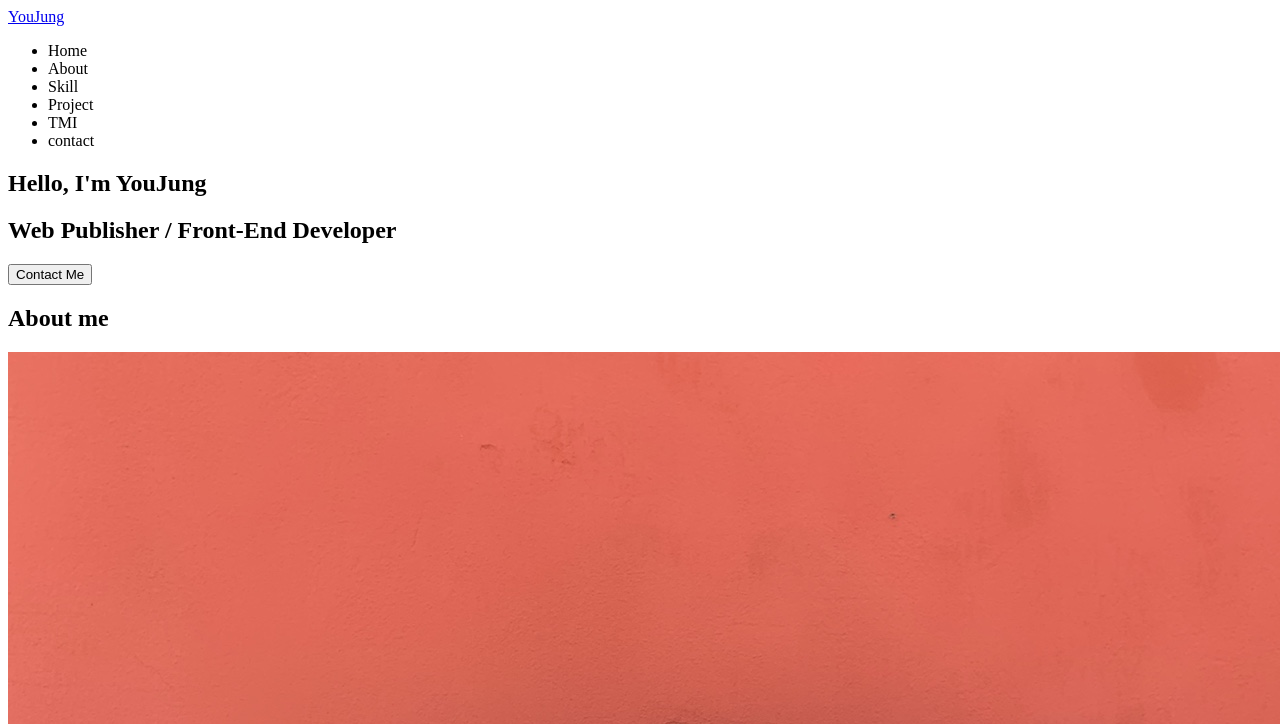
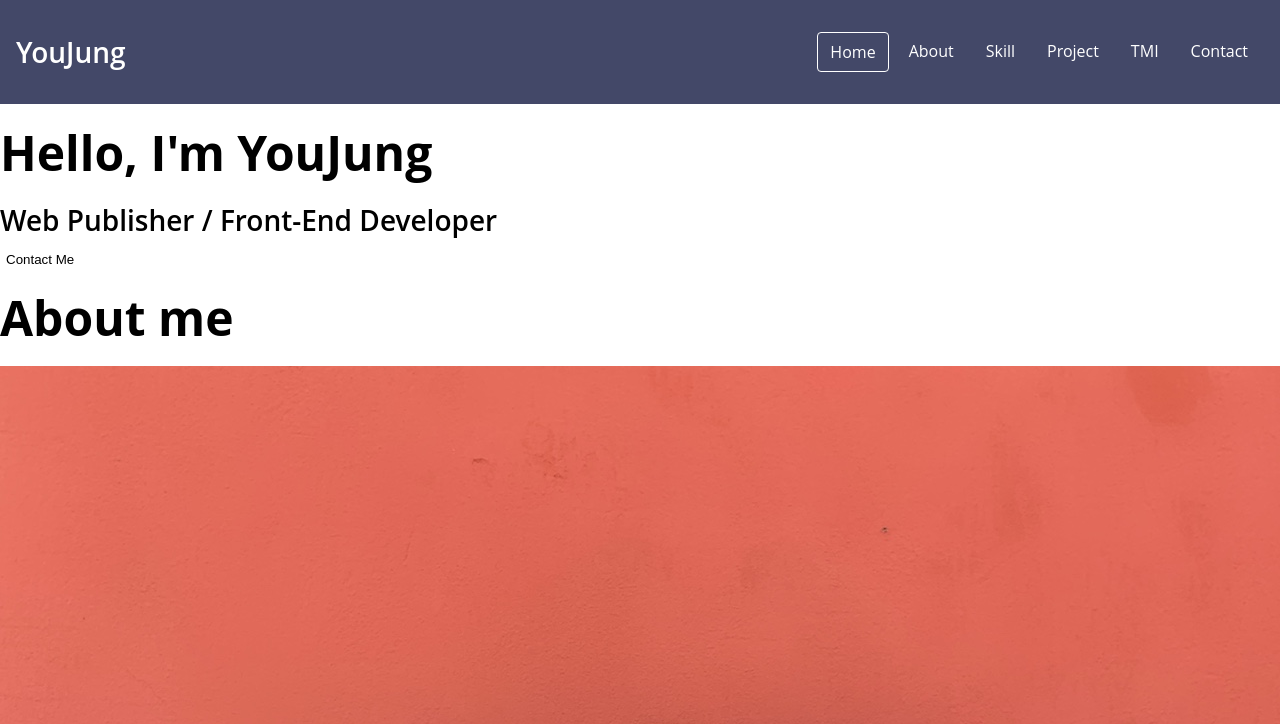
Before and after one commit to Limyoujung/portfolio, a plain HTML site: page index.html in a window 1280 px wide. Shown: the top 724 px of the page. Drawn offline with Linux system fonts and the light colour scheme.

Commit message:
CSS : Navbar

```diff
--- a/index.html
+++ b/index.html
@@ -9,7 +9,7 @@
   <link rel="icon" type="image/png" href="img/favicon.png" />
   <link rel="preconnect" href="https://fonts.gstatic.com">
   <link href="https://fonts.googleapis.com/css2?family=Noto+Sans+KR:wght@400;500;700&display=swap" rel="stylesheet">
-  <link href="stylesheet" href="style.css">
+  <link rel="stylesheet" href="style.css" />
   <script src="main.js" defer></script>
 </head>
 <body>
@@ -20,12 +20,12 @@
       <a href="#">YouJung</a>
     </div>
     <ul class="navbar__menu">
-      <li class="navbar__munu__item">Home</li>
-      <li class="navbar__munu__item">About</li>
-      <li class="navbar__munu__item">Skill</li>
-      <li class="navbar__munu__item">Project</li>
-      <li class="navbar__munu__item">TMI</li>
-      <li class="navbar__munu__item">contact</li>
+      <li class="navbar__menu__item active">Home</li>
+      <li class="navbar__menu__item">About</li>
+      <li class="navbar__menu__item">Skill</li>
+      <li class="navbar__menu__item">Project</li>
+      <li class="navbar__menu__item">TMI</li>
+      <li class="navbar__menu__item">Contact</li>
     </ul>
   </nav>
   <!-- home -->
@@ -60,30 +60,29 @@
     <div class="skillSet">
       <h2>Skills and Attributes</h2>
       <ul class="skillSet__skill">
-        <li class="skillImg"><img src="img/html.png" alt="Html" class="skillNow"></li>
-        <li class="skillImg"><img src="img/css.png" alt="Css" class="skillNow"></li>
-        <li class="skillImg"><img src="img/js.png" alt="Javascript" class="skillNow"></li>
-        <li class="skillImg"><img src="img/jquery.png" alt="Jquery" class="skillNow"></li>
-        <li class="skillImg"><img src="img/rails.jpg" alt="Rails" class="skillNow"></li>
+        <li class="skillImg"><img src="img/skills/html.png" alt="Html" class="skillNow"></li>
+        <li class="skillImg"><img src="img/skills/css.png" alt="Css" class="skillNow"></li>
+        <li class="skillImg"><img src="img/skills/js.png" alt="Javascript" class="skillNow"></li>
+        <li class="skillImg"><img src="img/skills/jquery.png" alt="Jquery" class="skillNow"></li>
+        <li class="skillImg"><img src="img/skills/rails.jpg" alt="Rails" class="skillNow"></li>
       </ul>
       <h2>Dare</h2>
       <ul class="skillSet__dare">
-        <li class="skillImg"><img src="img/ts.jpeg" alt="Typescript" class="skillDare"></li>
-        <li class="skillImg"><img src="img/react.png" alt="React" class="skillDare"></li>
-        <li class="skillImg"><img src="img/vue.png" alt="Vue" class="skillDare"></li>
-        <li class="skillImg"><img src="img/angular.png" alt="Angular" class="skillDare"></li>
-        <li class="skillImg"><img src="img/php.png" alt="Php" class="skillDare"></li>
+        <li class="skillImg"><img src="img/skills/ts.jpeg" alt="Typescript" class="skillDare"></li>
+        <li class="skillImg"><img src="img/skills/react.png" alt="React" class="skillDare"></li>
+        <li class="skillImg"><img src="img/skills/vue.png" alt="Vue" class="skillDare"></li>
+        <li class="skillImg"><img src="img/skills/angular.png" alt="Angular" class="skillDare"></li>
       </ul>
       <h2>Design</h2>
       <ul class="skillSet__design">
-        <li class="skillImg"><img src="img/ps.png" alt="Photoshop" class="skillDesign"></li>
-        <li class="skillImg"><img src="img/xd.png" alt="Xd" class="skillDesign"></li>
-        <li class="skillImg"><img src="img/ai.png" alt="Illustration" class="skillDesign"></li>
+        <li class="skillImg"><img src="img/skills/ps.png" alt="Photoshop" class="skillDesign"></li>
+        <li class="skillImg"><img src="img/skills/xd.png" alt="Xd" class="skillDesign"></li>
+        <li class="skillImg"><img src="img/skills/ai.png" alt="Illustration" class="skillDesign"></li>
       </ul>
       <h2>ETC.</h2>
       <ul class="skillSet__etc">
-        <li class="skillImg"><img src="img/git.png" alt="Git" class="skillEtc"></li>
-        <li class="skillImg"><img src="img/slack.png" alt="Slack" class="skillEtc"></li>
+        <li class="skillImg"><img src="img/skills/git.png" alt="Git" class="skillEtc"></li>
+        <li class="skillImg"><img src="img/skills/slack.png" alt="Slack" class="skillEtc"></li>
       </ul>
       <span>UI Developer</span><span>MarkUp</span><span>Co-work</span><span>Skills</span><span>For Users</span>
     </div>
--- a/style.css
+++ b/style.css
@@ -0,0 +1,132 @@
+
+/* Universal tags */
+* {
+  box-sizing: border-box;
+}
+
+body {
+  font-family: 'Open Sans', sans-serif;
+  margin: 0;
+}
+
+a {
+  text-decoration: none;
+  color: var(--color-white);
+}
+
+ul {
+  padding-left: 0;
+}
+
+li {
+  list-style: none;
+}
+
+button {
+  background-color: transparent;
+  cursor: pointer;
+  border: none;
+  outline: none;
+}
+
+/* Typography */
+h1 {
+  font-size: var(--font-large);
+  font-weight: var(--weight-bold);
+  color: var(--color-black);
+  margin: 16px 0px;
+}
+
+h2 {
+  font-size: var(--font-medium);
+  font-weight: var(--weight-semi-bold);
+  color: var(--color-black);
+  margin: 8px 0;
+}
+
+h3 {
+  font-size: var(--font-regular);
+  font-weight: var(--font-regular);
+  color: var(--color-black);
+  margin: 8px 0;
+}
+
+p {
+  font-size: var(--font-regular);
+  font-weight: var(--font-regular);
+  color: var(--color-black);
+  margin: 4px 0;
+}
+
+/* Global */
+:root {
+  /* Color */
+  --color-white: #ffffff;
+  --color-light-white: #eeeeee;
+  --color-dark-white: #bdbdbd;
+  --color-pink: #fe918d;
+  --color-navy: #434868;
+  --color-dark-pink: #ff6863;
+  --color-black: #4d4d4d;
+  --color-dark-grey: #4d4d4d;
+  --color-grey: #616161;
+  --color-light-grey: #7c7979;
+  --color-blue: #73aace;
+  --color-yellow: #fff7d1;
+  --color-orange: #feb546;
+  --color-black: #000000;
+
+  /* Font size */
+  --font-large: 48px;
+  --font-medium: 28px;
+  --font-regular: 18px;
+  --font-small: 16px;
+  --font-micro: 14px;
+
+  /* Font weight */
+  --weight-bold: 700;
+  --weight-semi-bold: 600;
+  --weight-regular: 400;
+
+  /* Size */
+  --size-border-radius: 4px;
+
+  /* Annimation */
+  --animation-duration: 300ms;
+}
+
+/* Navbar */
+#navbar {
+  display: flex;
+  justify-content: space-between;
+  align-items: center;
+  padding: 16px;
+  background-color: var(--color-navy);
+}
+
+.navbar__logo {
+  font-size: var(--font-medium);
+  font-weight: var(--weight-semi-bold);
+  color: white;
+}
+
+.navbar__menu {
+  display: flex;
+}
+
+.navbar__menu__item {
+  padding: 8px 12px;
+  margin: 0 4px;
+  color: var(--color-white);
+  cursor: pointer;
+}
+
+.navbar__menu__item.active {
+  border: 1px solid white;
+  border-radius: var(--size-border-radius);
+}
+
+.navbar__menu__item:hover {
+  background-color: var(--color-dark-pink);
+  border-radius: var(--size-border-radius);
+}
```
Also changed, not shown: img/php.png (deleted), img/skills/ai.png (renamed from img/ai.png), img/skills/angular.png (renamed from img/angular.png), img/skills/css.png (renamed from img/css.png), img/skills/git.png (renamed from img/git.png), img/skills/html.png (renamed from img/html.png), img/skills/jquery.png (renamed from img/jquery.png), img/skills/js.png (renamed from img/js.png), img/skills/ps.png (renamed from img/ps.png), img/skills/rails.jpg (renamed from img/rails.jpg), img/skills/react.png (renamed from img/react.png), img/skills/slack.png (renamed from img/slack.png), img/skills/ts.jpeg (renamed from img/ts.jpeg), img/skills/vue.png (renamed from img/vue.png), 1 more files.
